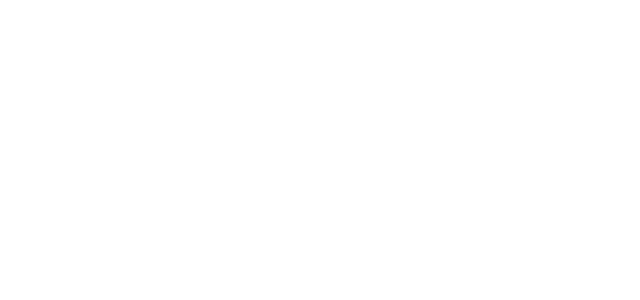
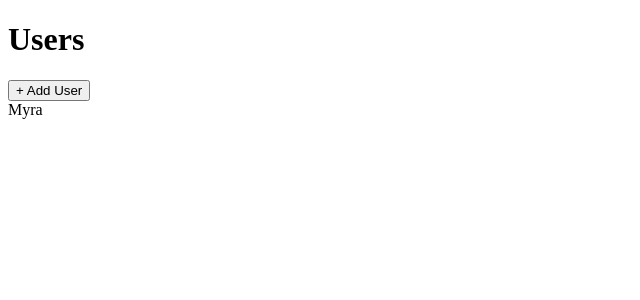
Before and after one commit to federico-init/redux-async-media, a React (Create React App) app: page / in a window 1280 px wide. Shown: the top 300 px of the page, without its empty margins (0-640 px from the left). Built offline with nearby package versions, Linux system fonts and the light colour scheme; data requests are answered from the project's data file.

Commit message:
feat(add-user): implement addUser thunk function

```diff
--- a/db.json
+++ b/db.json
@@ -1,5 +1,10 @@
 {
-  "users": [{ "id": 1, "name": "Myra" }],
+  "users": [
+    {
+      "id": "1",
+      "name": "Myra"
+    }
+  ],
   "albums": [],
   "photos": []
 }
--- a/src/components/UsersList.js
+++ b/src/components/UsersList.js
@@ -1,8 +1,10 @@
 import { useEffect } from "react";
 import { useDispatch, useSelector } from "react-redux";
 import { fetchUsers } from "../store";
+import { addUser } from "../store";
 
 import Skeleton from "./Skeleton";
+import Button from "./Button";
 
 function UsersList() {
   const dispatch = useDispatch();
@@ -13,7 +15,11 @@
 
   useEffect(() => {
     dispatch(fetchUsers());
-  }, []);
+  }, [dispatch]);
+
+  const handleUserAdd = () => {
+    dispatch(addUser());
+  };
 
   if (isLoading) {
     return <Skeleton times={3} className="h-20 w-100" />;
@@ -23,7 +29,25 @@
     return <div>Error fetching data!</div>;
   }
 
-  return <div>Number of users: {data.length}</div>;
+  const renderedUsers = data.map((user) => {
+    return (
+      <div key={user.id} className="mb-2 border rounded">
+        <div className="flex p-2 justify-between items-center cursor-pointer">
+          {user.name}
+        </div>
+      </div>
+    );
+  });
+
+  return (
+    <div>
+      <div className="flex flex-row justify-between m-3">
+        <h1 className="m-2 text-xl">Users</h1>
+        <Button onClick={handleUserAdd}>+ Add User</Button>
+      </div>
+      {renderedUsers}
+    </div>
+  );
 }
 
 export default UsersList;
--- a/src/store/index.js
+++ b/src/store/index.js
@@ -8,3 +8,4 @@
 });
 
 export * from "./thunks/fetchUsers";
+export * from "./thunks/addUser";
--- a/src/store/slices/usersSlice.js
+++ b/src/store/slices/usersSlice.js
@@ -1,5 +1,6 @@
 import { createSlice } from "@reduxjs/toolkit";
 import { fetchUsers } from "../thunks/fetchUsers";
+import { addUser } from "../thunks/addUser";
 
 const usersSlice = createSlice({
   name: "users",
@@ -29,6 +30,26 @@
         error: action.error,
       };
     });
+    builder.addCase(addUser.pending, (state, action) => {
+      return {
+        ...state,
+        isLoading: true,
+      };
+    });
+    builder.addCase(addUser.fulfilled, (state, action) => {
+      return {
+        ...state,
+        isLoading: false,
+        data: [...state.data, action.payload],
+      };
+    });
+    builder.addCase(addUser.rejected, (state, action) => {
+      return {
+        ...state,
+        isLoading: false,
+        error: action.error,
+      };
+    });
   },
 });
 
--- /dev/null
+++ b/src/store/thunks/addUser.js
@@ -0,0 +1,13 @@
+import { createAsyncThunk } from "@reduxjs/toolkit";
+import axios from "axios";
+import { faker } from "@faker-js/faker";
+
+const addUser = createAsyncThunk("users/add", async () => {
+  const response = await axios.post("http://localhost:3005/users", {
+    name: faker.name.fullName(),
+  });
+
+  return response.data;
+});
+
+export { addUser };
--- a/src/store/thunks/fetchUsers.js
+++ b/src/store/thunks/fetchUsers.js
@@ -4,7 +4,7 @@
 const fetchUsers = createAsyncThunk("users/fetch", async () => {
   const response = await axios.get("http://localhost:3005/users");
 
-  await pause(10000);
+  // await pause(1000);
 
   return response.data;
 });
```
